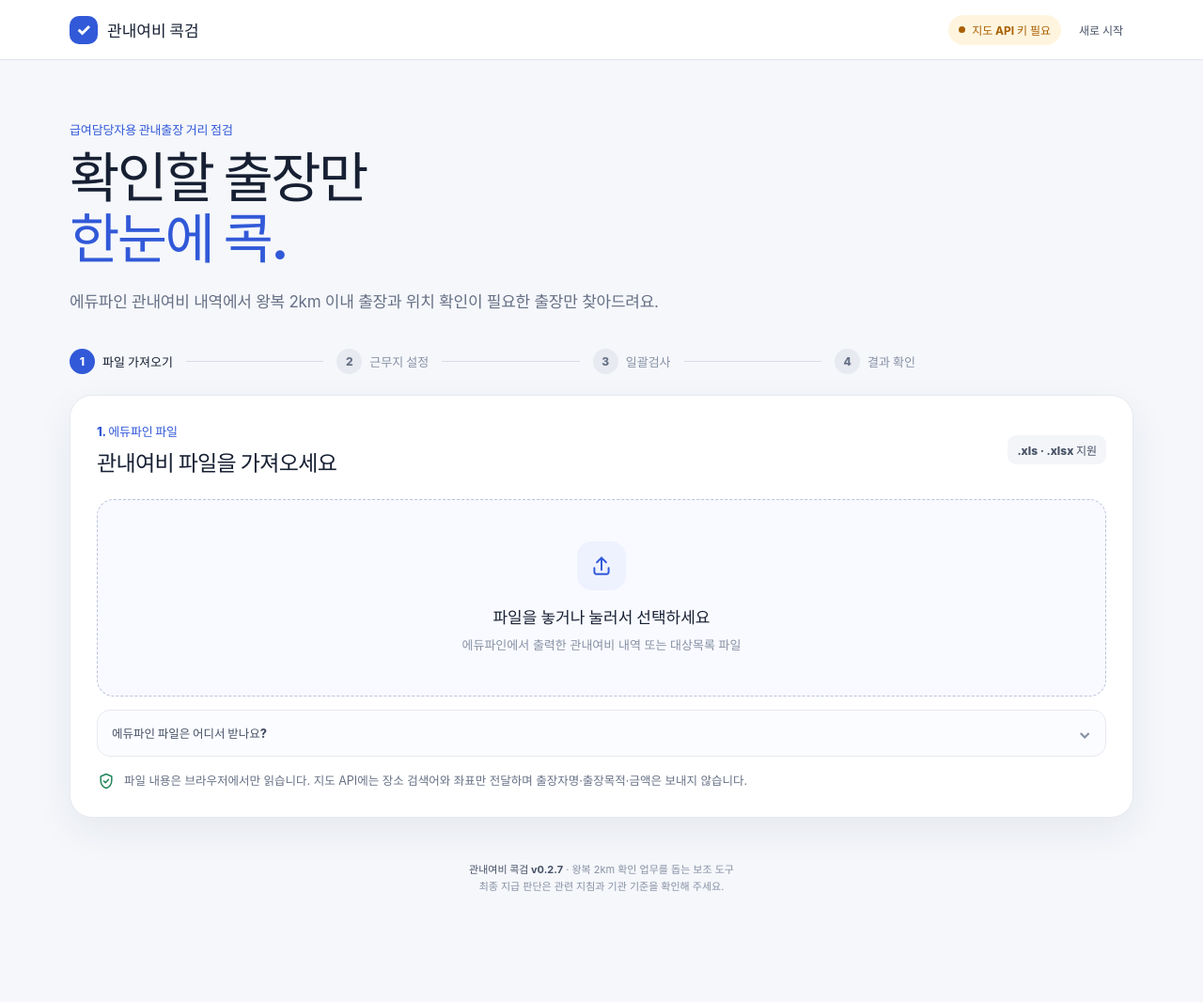
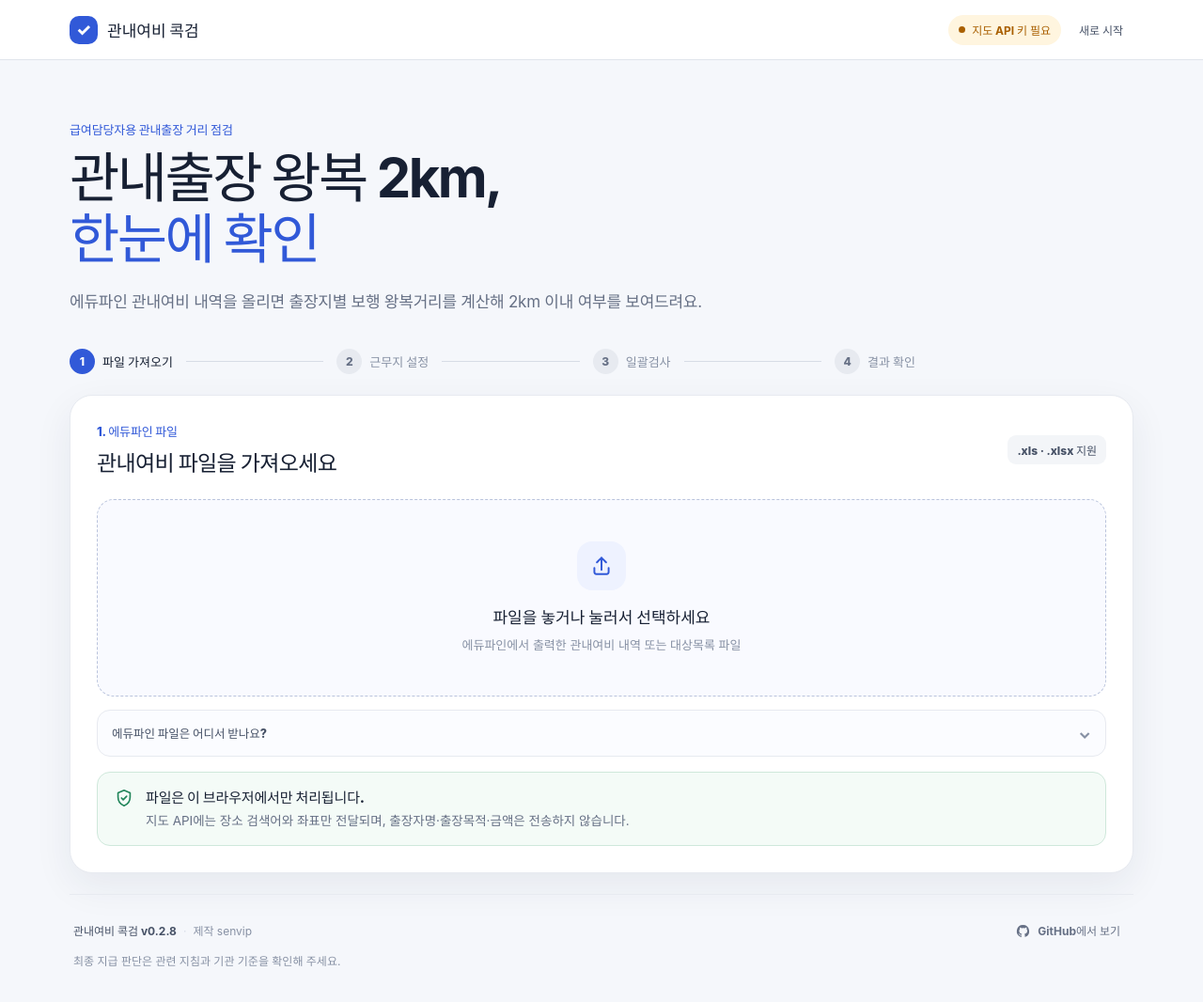
Before and after one commit to sen-vip/inside-travel-kockgum, a website built with Vite: page index.html in a window 1280 px wide. Shown: the whole page at 94% size. Before the commit the page ends 1005 px from the top, so only its background shows below. Built offline with nearby package versions, Linux system fonts and the light colour scheme; files whose address does not match are found by name.

Commit message:
Add files via upload

```diff
--- a/index.html
+++ b/index.html
@@ -3,7 +3,7 @@
 <head>
   <meta charset="UTF-8" />
   <meta name="viewport" content="width=device-width, initial-scale=1.0" />
-  <meta name="description" content="에듀파인 관내여비 내역에서 왕복 2km 이내 출장과 위치 확인이 필요한 출장만 찾아주는 업무 보조 웹앱" />
+  <meta name="description" content="에듀파인 관내여비 내역을 올리면 출장지별 보행 왕복거리를 계산해 2km 이내 여부를 보여주는 업무 보조 웹앱" />
   <meta name="theme-color" content="#ffffff" />
   <title>관내여비 콕검</title>
   <link rel="icon" href="/favicon.svg" type="image/svg+xml" />
@@ -26,8 +26,8 @@
     <main id="top" class="page-shell">
       <section class="hero">
         <p class="eyebrow">급여담당자용 관내출장 거리 점검</p>
-        <h1>확인할 출장만<br /><span>한눈에 콕.</span></h1>
-        <p class="hero-copy">에듀파인 관내여비 내역에서 왕복 2km 이내 출장과 위치 확인이 필요한 출장만 찾아드려요.</p>
+        <h1>관내출장 왕복 2km,<br /><span>한눈에 확인</span></h1>
+        <p class="hero-copy">에듀파인 관내여비 내역을 올리면 출장지별 보행 왕복거리를 계산해 2km 이내 여부를 보여드려요.</p>
       </section>
 
       <nav class="stepper" aria-label="작업 단계">
@@ -69,7 +69,7 @@
               <p>학교회계 <b>›</b> 지출관리 <b>›</b> 지출지원 <b>›</b> 출장여비 <b>›</b> 출장여비(관내) <b>›</b> [출력] <b>›</b> 엑셀 저장</p>
             </div>
             <div class="file-path-card">
-              <span class="file-path-label">재정사업관리</span>
+              <span class="file-path-label">교특회계</span>
               <p>재정사업관리 <b>›</b> 사업재정관리 <b>›</b> 재무관리 <b>›</b> 관내여비관리 <b>›</b> 엑셀 저장</p>
             </div>
             <p class="file-path-footnote">위 두 메뉴에서 내려받은 .xls, .xlsx 파일을 모두 사용할 수 있어요.</p>
@@ -78,7 +78,10 @@
 
         <div class="privacy-note">
           <svg viewBox="0 0 24 24" aria-hidden="true"><path d="M12 3l7 3v5c0 4.6-2.9 8.4-7 10-4.1-1.6-7-5.4-7-10V6l7-3Z" /><path d="m9 12 2 2 4-4" /></svg>
-          <span>파일 내용은 브라우저에서만 읽습니다. 지도 API에는 장소 검색어와 좌표만 전달하며 출장자명·출장목적·금액은 보내지 않습니다.</span>
+          <div>
+            <strong>파일은 이 브라우저에서만 처리됩니다.</strong>
+            <span>지도 API에는 장소 검색어와 좌표만 전달되며, 출장자명·출장목적·금액은 전송하지 않습니다.</span>
+          </div>
         </div>
         <div id="upload-error" class="inline-alert error hidden" role="alert"></div>
       </section>
@@ -227,8 +230,14 @@
       </section>
 
       <footer class="app-footer">
-        <p><strong>관내여비 콕검 v0.2.7</strong> · 왕복 2km 확인 업무를 돕는 보조 도구</p>
-        <p>최종 지급 판단은 관련 지침과 기관 기준을 확인해 주세요.</p>
+        <div class="footer-main">
+          <p><strong>관내여비 콕검 v0.2.8</strong><span class="footer-separator">·</span>제작 senvip</p>
+          <a class="github-link" href="https://github.com/sen-vip" target="_blank" rel="noopener noreferrer" aria-label="senvip GitHub 새 창에서 보기">
+            <svg viewBox="0 0 24 24" aria-hidden="true"><path d="M12 2.8a9.4 9.4 0 0 0-3 18.3c.5.1.6-.2.6-.5v-1.8c-2.5.5-3-1-3-1-.4-1-1-1.3-1-1.3-.8-.5.1-.5.1-.5.9.1 1.4.9 1.4.9.8 1.4 2.1 1 2.6.8.1-.6.3-1 .6-1.3-2-.2-4.1-1-4.1-4.6 0-1 .4-1.9 1-2.5-.1-.2-.4-1.2.1-2.5 0 0 .8-.3 2.6 1a9 9 0 0 1 4.8 0c1.8-1.2 2.6-1 2.6-1 .5 1.3.2 2.3.1 2.5.6.7 1 1.5 1 2.5 0 3.6-2.2 4.4-4.2 4.6.3.3.6.8.6 1.6v2.4c0 .4.2.6.6.5A9.4 9.4 0 0 0 12 2.8Z"/></svg>
+            <span>GitHub에서 보기</span>
+          </a>
+        </div>
+        <p class="footer-note">최종 지급 판단은 관련 지침과 기관 기준을 확인해 주세요.</p>
       </footer>
     </main>
   </div>
--- a/package.json
+++ b/package.json
@@ -1,6 +1,6 @@
 {
   "name": "inside-travel-kockgum",
-  "version": "0.2.7",
+  "version": "0.2.8",
   "private": true,
   "type": "module",
   "description": "에듀파인 관내여비 내역을 일괄검사해 왕복 2km 여부를 한눈에 보여주는 웹앱",
--- a/src/exporter.js
+++ b/src/exporter.js
@@ -89,7 +89,7 @@
   ));
   const workbook = XLSX.utils.book_new();
   const summaryRows = [
-    ['관내여비 콕검 v0.2.7 일괄검사 결과'],
+    ['관내여비 콕검 v0.2.8 일괄검사 결과'],
     ['근무지', workplace?.name || ''],
     ['근무지 주소', workplace?.address || ''],
     ['생성일시', new Date().toLocaleString('ko-KR')],
--- a/src/styles.css
+++ b/src/styles.css
@@ -119,8 +119,12 @@
 .file-path-card p { margin: 0; color: var(--slate-700); font-size: 11.5px; line-height: 1.75; word-break: keep-all; }
 .file-path-card b { color: var(--slate-400); font-weight: 700; }
 .file-path-footnote { grid-column: 1 / -1; margin: 1px 2px 0; color: var(--slate-500); font-size: 11px; }
-.privacy-note { display: flex; align-items: flex-start; gap: 9px; margin-top: 16px; color: var(--slate-600); font-size: 12.5px; line-height: 1.55; }
-.privacy-note svg { flex: 0 0 20px; width: 20px; fill: none; stroke: var(--green); stroke-width: 1.8; stroke-linecap: round; stroke-linejoin: round; }
+.privacy-note { display: flex; align-items: flex-start; gap: 12px; margin-top: 16px; padding: 15px 17px; border: 1px solid #cfe8db; border-radius: 14px; color: var(--slate-700); background: #f4fbf7; line-height: 1.55; }
+.privacy-note svg { flex: 0 0 22px; width: 22px; margin-top: 1px; fill: none; stroke: var(--green); stroke-width: 1.8; stroke-linecap: round; stroke-linejoin: round; }
+.privacy-note div { min-width: 0; }
+.privacy-note strong, .privacy-note span { display: block; }
+.privacy-note strong { color: var(--slate-900, var(--slate-950)); font-size: 15px; font-weight: 850; letter-spacing: -.01em; }
+.privacy-note span { margin-top: 3px; color: var(--slate-600); font-size: 13.5px; }
 .inline-alert { margin-top: 16px; padding: 13px 15px; border-radius: 12px; font-size: 13px; line-height: 1.55; }
 .inline-alert.error { color: var(--coral); background: var(--coral-soft); }
 
@@ -240,9 +244,15 @@
 .result-table .purpose { max-width: 280px; }
 .copy-button { width: 31px; height: 31px; border: 0; border-radius: 9px; color: var(--slate-600); background: var(--slate-100); font-size: 13px; }
 
-.app-footer { padding: 24px 4px 12px; color: var(--slate-500); font-size: 11px; line-height: 1.7; text-align: center; }
+.app-footer { margin-top: 8px; padding: 22px 4px 12px; border-top: 1px solid var(--slate-200); color: var(--slate-500); font-size: 12px; line-height: 1.7; }
+.footer-main { display: flex; align-items: center; justify-content: space-between; gap: 16px; }
 .app-footer p { margin: 0; }
 .app-footer strong { color: var(--slate-700); }
+.footer-separator { margin: 0 7px; color: var(--slate-300); }
+.github-link { display: inline-flex; align-items: center; gap: 7px; min-height: 34px; padding: 0 10px; border-radius: 9px; color: var(--slate-600); font-size: 12px; font-weight: 750; text-decoration: none; }
+.github-link:hover { color: var(--blue); background: var(--blue-soft); }
+.github-link svg { width: 17px; height: 17px; fill: currentColor; }
+.footer-note { margin-top: 5px !important; color: var(--slate-500); }
 
 .modal-backdrop { position: fixed; inset: 0; z-index: 1500; padding: 24px; background: rgba(17,24,39,.48); display: grid; place-items: center; }
 .modal-card { width: min(1020px, 100%); max-height: calc(100vh - 48px); overflow: auto; border-radius: 22px; background: #fff; box-shadow: 0 24px 80px rgba(17,24,39,.23); }
@@ -519,3 +529,12 @@
   .trip-summary-cell span { -webkit-line-clamp: 2; }
   .check-cell { align-items: flex-start; }
 }
+
+
+@media (max-width: 680px) {
+  .privacy-note { padding: 14px; }
+  .privacy-note strong { font-size: 14px; }
+  .privacy-note span { font-size: 12.5px; }
+  .footer-main { align-items: flex-start; flex-direction: column; gap: 7px; }
+  .github-link { margin-left: -10px; }
+}
```
Also changed, not shown: README.md, dist/assets/index-6HeIOf1L.js, dist/assets/index-DSCgS-gU.css, dist/index.html, 1 other file.
